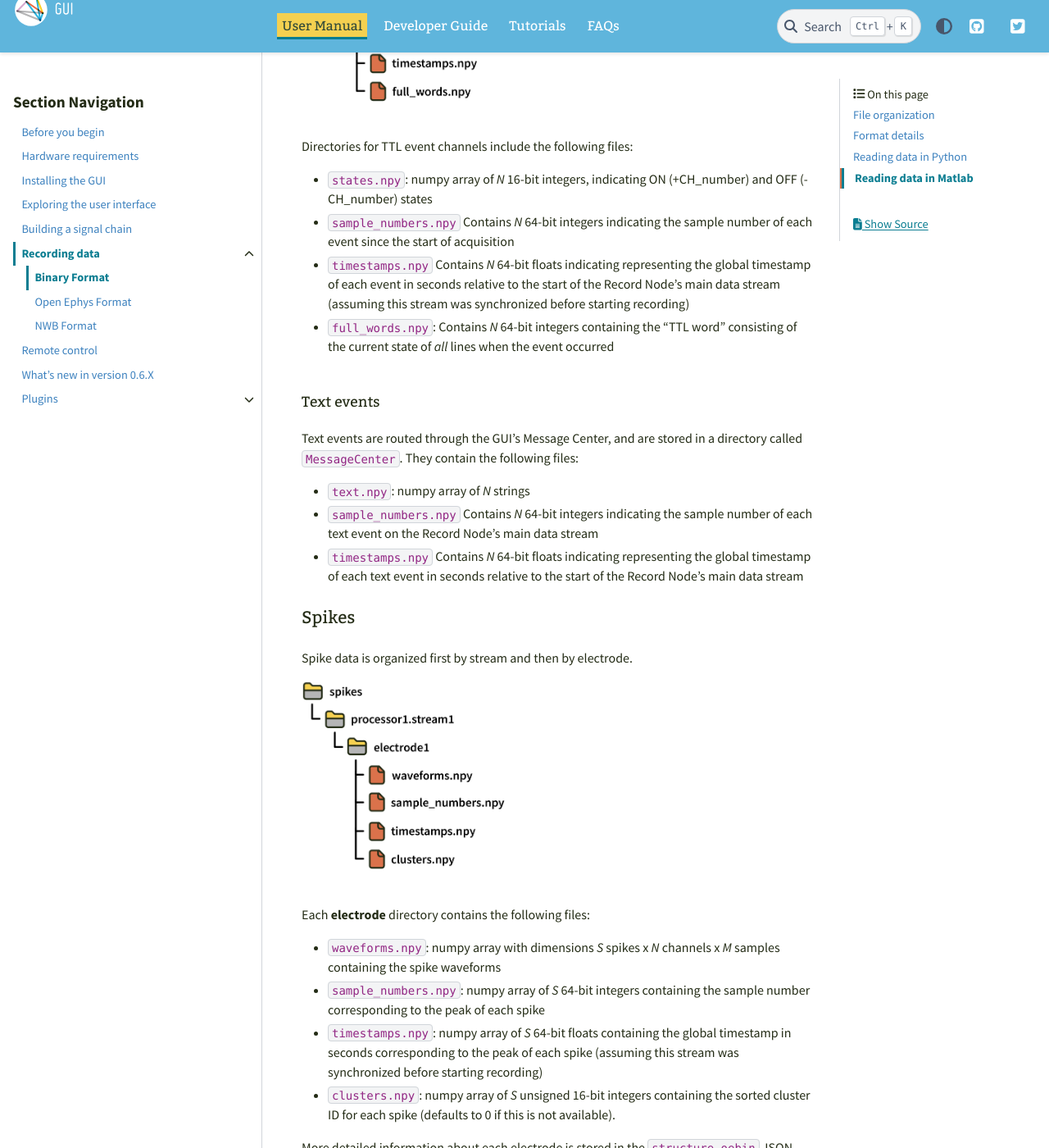
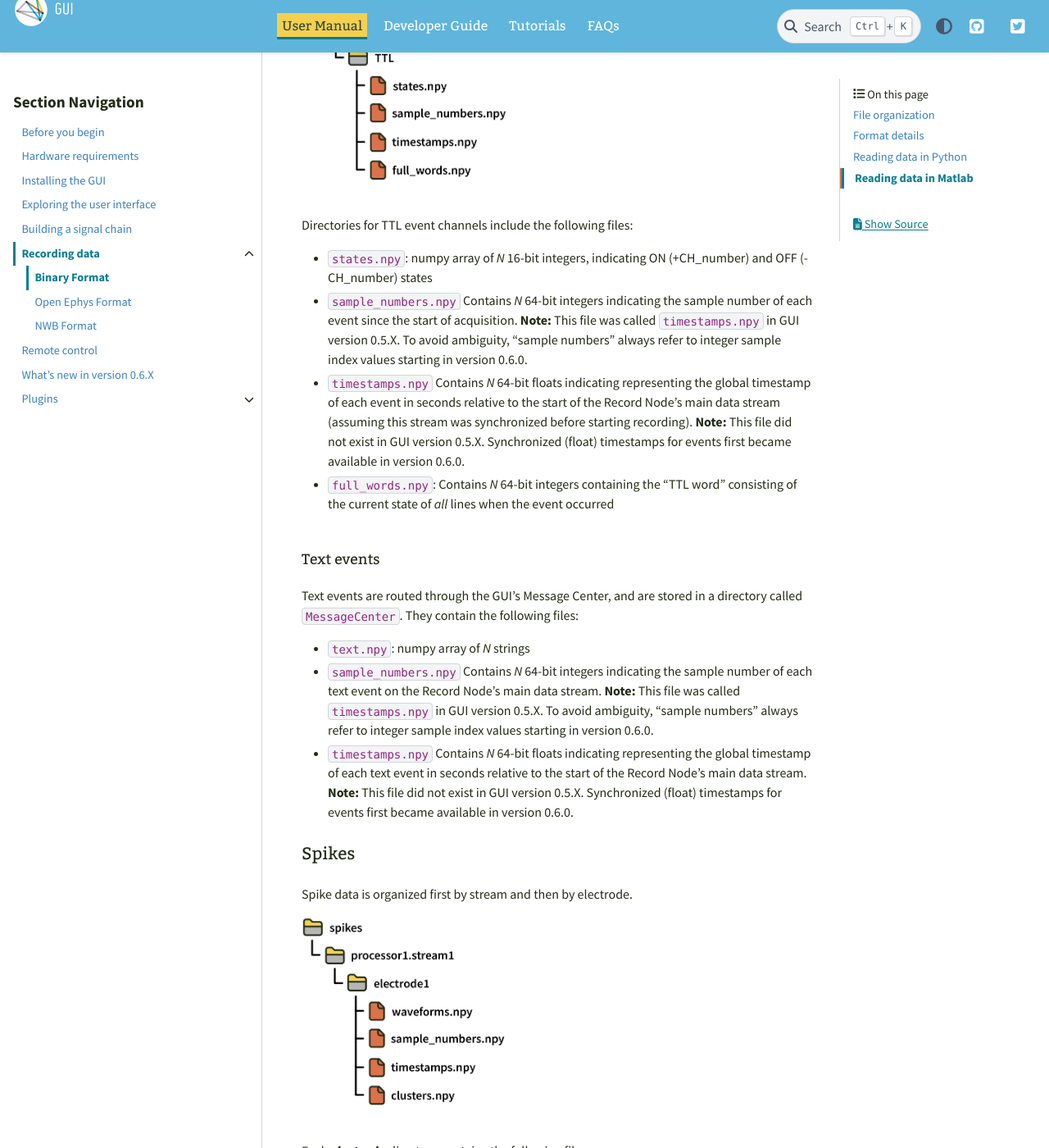
Before and after one commit to open-ephys/gui-docs, a Sphinx documentation site: the page built from source/User-Manual/Recording-data/Binary-format.rst, in a window 1280 px wide and 1400 px high, scrolled down 2850 px. Shown: the whole window at 82% size. Built offline with Sphinx 7.4.7 and the PyData theme 0.15.4, drawn with Linux system fonts in a browser that asks for light colours; some of the changed text lies outside the part shown.

Commit message:
Add note about timestamp conventions

```diff
--- a/source/User-Manual/Recording-data/Binary-format.rst
+++ b/source/User-Manual/Recording-data/Binary-format.rst
@@ -62,9 +62,9 @@ Each **continuous** directory contains the following files:
 
 * :code:`continuous.dat`: A simple binary file containing *N* channels x *M* samples 16-bit integers in little-endian format. Data is saved as :code:`ch1_samp1, ch2_samp1, ... chN_samp1, ch1_samp2, ch2_samp2, ..., chN_sampM`. The value of the least significant bit needed to convert the 16-bit integers to physical units is specified in the :code:`bitVolts` field of the relevant channel in the :code:`structure.oebin` JSON file. For "headstage" channels, multiplying by :code:`bitVolts` converts the values to microvolts, whereas for "ADC" channels, :code:`bitVolts` converts the values to volts.
 
-* :code:`sample_numbers.npy`: A numpy array containing *M* 64-bit integers that represent the index of each sample in the :code:`.dat` file since the start of acquisition.
+* :code:`sample_numbers.npy`: A numpy array containing *M* 64-bit integers that represent the index of each sample in the :code:`.dat` file since the start of acquisition. **Note:** This file was called :code:`timestamps.npy` in GUI version 0.5.X. To avoid ambiguity, "sample numbers" always refer to integer sample index values starting in version 0.6.0.
 
-* :code:`timestamps.npy`: A numpy array containing *M* 64-bit floats representing the global timestamps in seconds relative to the start of the Record Node's main data stream (assuming this stream was synchronized before starting recording).
+* :code:`timestamps.npy`: A numpy array containing *M* 64-bit floats representing the global timestamps in seconds relative to the start of the Record Node's main data stream (assuming this stream was synchronized before starting recording). **Note:** This file was called :code:`synchronized_timestamps.npy` in GUI version 0.5.X. To avoid ambiguity, "timestamps" always refer to float values (in units of seconds) starting in version 0.6.0.
 
 Events
 -------
@@ -79,9 +79,9 @@ Directories for TTL event channels include the following files:
 
 * :code:`states.npy`:  numpy array of *N* 16-bit integers, indicating ON (+CH_number) and OFF (-CH_number) states
 
-* :code:`sample_numbers.npy` Contains *N* 64-bit integers indicating the sample number of each event since the start of acquisition
+* :code:`sample_numbers.npy` Contains *N* 64-bit integers indicating the sample number of each event since the start of acquisition. **Note:** This file was called :code:`timestamps.npy` in GUI version 0.5.X. To avoid ambiguity, "sample numbers" always refer to integer sample index values starting in version 0.6.0.
 
-* :code:`timestamps.npy` Contains *N* 64-bit floats indicating representing the global timestamp of each event in seconds relative to the start of the Record Node's main data stream (assuming this stream was synchronized before starting recording)
+* :code:`timestamps.npy` Contains *N* 64-bit floats indicating representing the global timestamp of each event in seconds relative to the start of the Record Node's main data stream (assuming this stream was synchronized before starting recording). **Note:** This file did not exist in GUI version 0.5.X. Synchronized (float) timestamps for events first became available in version 0.6.0.
 
 * :code:`full_words.npy`: Contains *N* 64-bit integers containing the "TTL word" consisting of the current state of *all* lines when the event occurred
 
@@ -92,9 +92,9 @@ Text events are routed through the GUI's Message Center, and are stored in a dir
 
 * :code:`text.npy`: numpy array of *N* strings
 
-* :code:`sample_numbers.npy` Contains *N* 64-bit integers indicating the sample number of each text event on the Record Node's main data stream
+* :code:`sample_numbers.npy` Contains *N* 64-bit integers indicating the sample number of each text event on the Record Node's main data stream. **Note:** This file was called :code:`timestamps.npy` in GUI version 0.5.X. To avoid ambiguity, "sample numbers" always refer to integer sample index values starting in version 0.6.0.
 
-* :code:`timestamps.npy` Contains *N* 64-bit floats indicating representing the global timestamp of each text event in seconds relative to the start of the Record Node's main data stream
+* :code:`timestamps.npy` Contains *N* 64-bit floats indicating representing the global timestamp of each text event in seconds relative to the start of the Record Node's main data stream. **Note:** This file did not exist in GUI version 0.5.X. Synchronized (float) timestamps for events first became available in version 0.6.0.
 
 
 Spikes
@@ -110,9 +110,9 @@ Each **electrode** directory contains the following files:
 
 * :code:`waveforms.npy`: numpy array with dimensions *S* spikes x *N* channels x *M* samples containing the spike waveforms
 
-* :code:`sample_numbers.npy`: numpy array of *S* 64-bit integers containing the sample number corresponding to the peak of each spike
+* :code:`sample_numbers.npy`: numpy array of *S* 64-bit integers containing the sample number corresponding to the peak of each spike. **Note:** This file was called :code:`timestamps.npy` in GUI version 0.5.X. To avoid ambiguity, "sample numbers" always refer to integer sample index values starting in version 0.6.0.
 
-* :code:`timestamps.npy`: numpy array of *S* 64-bit floats containing the global timestamp in seconds corresponding to the peak of each spike (assuming this stream was synchronized before starting recording)
+* :code:`timestamps.npy`: numpy array of *S* 64-bit floats containing the global timestamp in seconds corresponding to the peak of each spike (assuming this stream was synchronized before starting recording). **Note:** This file did not exist in GUI version 0.5.X. Synchronized (float) timestamps for spikes first became available in version 0.6.0.
 
 * :code:`clusters.npy`: numpy array of *S* unsigned 16-bit integers containing the sorted cluster ID for each spike (defaults to 0 if this is not available).
 
```
